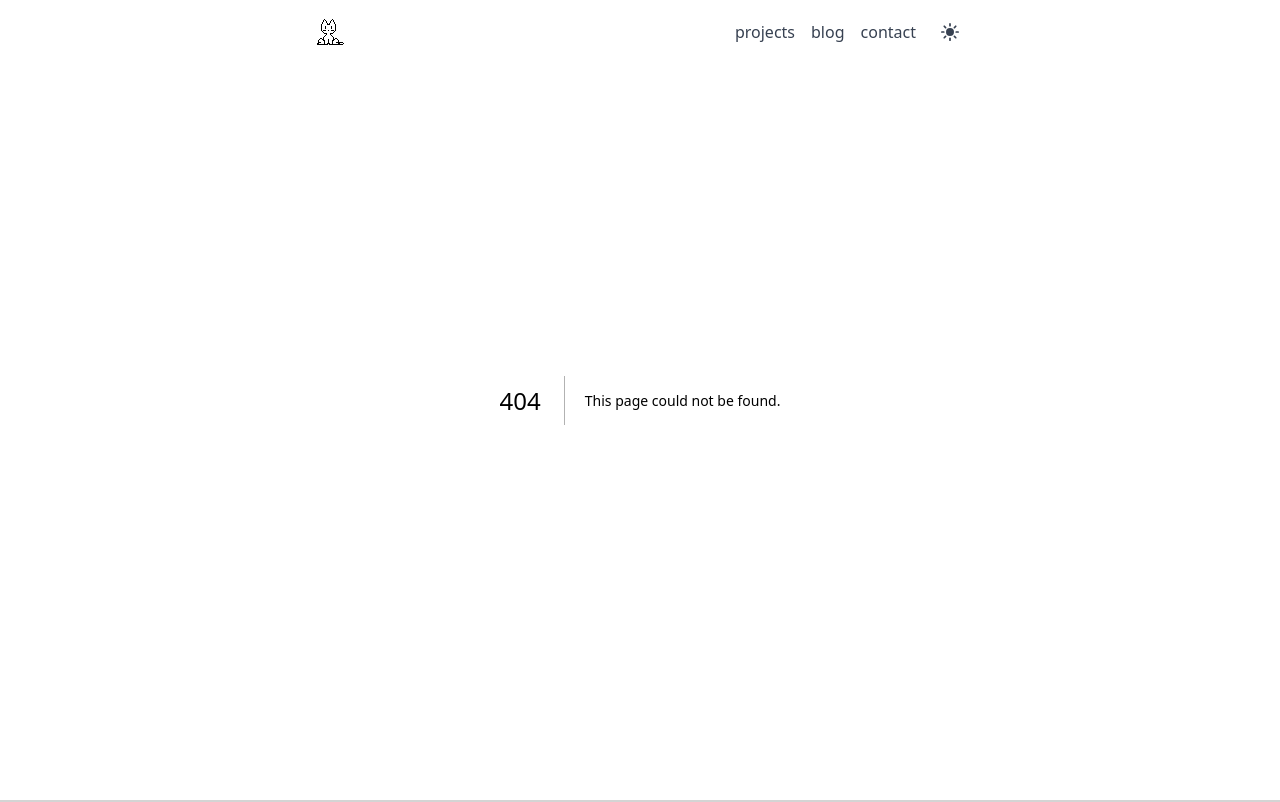
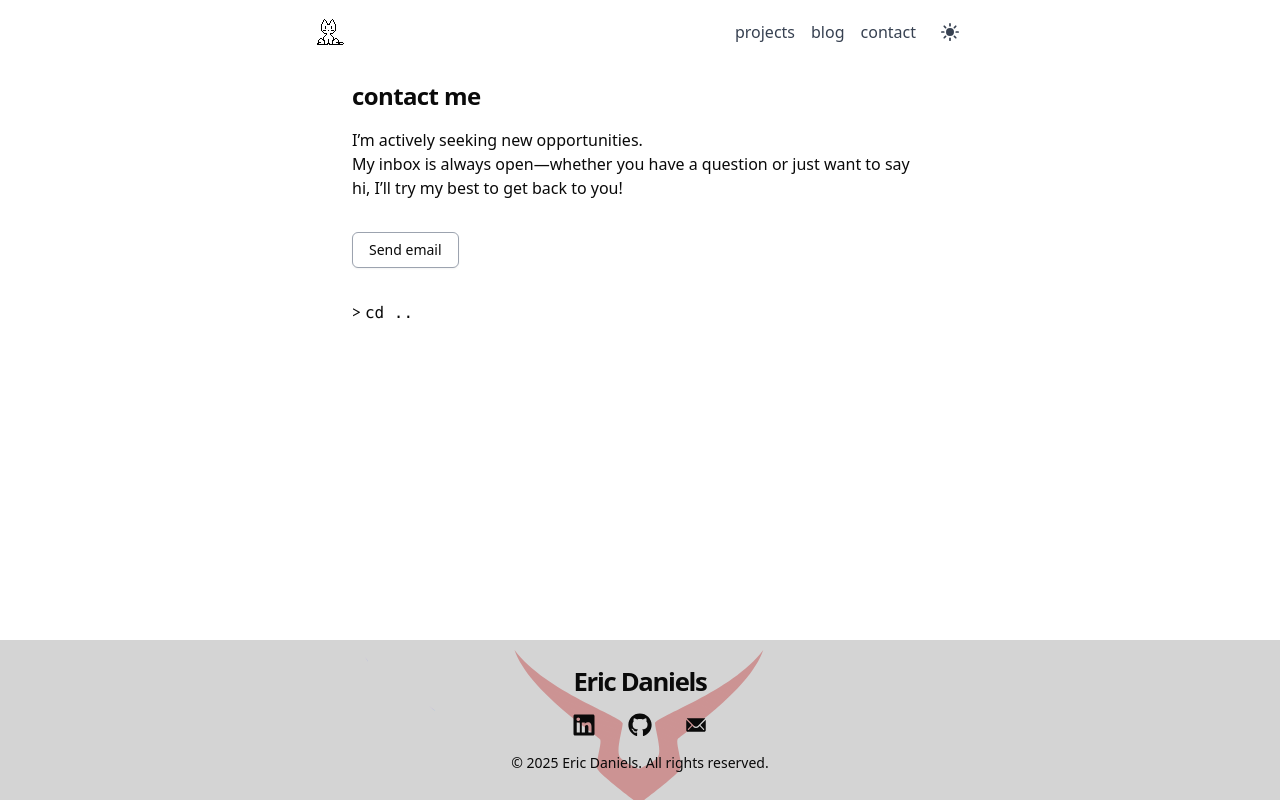
Before and after one commit to EricDanielsH/eric-portfolio-v2, a Next.js app: page /contact in a window 1280 px wide. Before the commit this address had no page. Shown: the top 802 px of the page. Built offline with nearby package versions, Linux system fonts and the light colour scheme.

Commit message:
feat: more updateS!

```diff
--- /dev/null
+++ b/app/contact/page.tsx
@@ -0,0 +1,22 @@
+"use client";
+import Contact from "@/components/Contact";
+import { motion } from "framer-motion";
+
+export default function Home() {
+  return (
+    <div className="min-h-[80vh] container  max-w-xl flex flex-col items-center w-full ">
+      <Contact />
+      <div className="mb-8"></div>
+      <motion.a
+        initial={{ opacity: 0, y: -20 }} // Slight slide down and fade in
+        animate={{ opacity: 1, y: 0 }}
+        transition={{ duration: 0.5, ease: "easeOut", delay: 0.2 }}
+        href="/"
+        className="hover:text-[#ff1717] font-mono container md:px-0 px-8"
+      >
+        <span className="font-serif mr-1 font-extrabold">{">"}</span>
+        {`cd ..`}
+      </motion.a>
+    </div>
+  );
+}
--- a/app/page.tsx
+++ b/app/page.tsx
@@ -33,6 +33,7 @@ export default function Home() {
       <Projects limit={2} />
       <Posts />
       <Contact />
+      <div className="mb-20"></div>
     </div>
   );
 }
--- a/app/projects/page.tsx
+++ b/app/projects/page.tsx
@@ -2,8 +2,20 @@ import Projects from "@/components/Projects";
 
 export default function Home() {
   return (
-    <div className="container md:px-0 px-8 max-w-xl w-full pt-[10vh]">
-      <h1 className="tracking-tight mb-4 font-bold text-3xl"> projects</h1>
+    <div className="container mb-20 md:px-0 px-8 max-w-xl w-full pt-[10vh]">
+      <div className="flex flex-col mb-4">
+        <h1 className="tracking-tight font-bold text-2xl mb-4"> projects</h1>
+        <p className="mb-4">
+          Dive into a curated collection of projects where I bring ideas to life
+          through code. Here, I showcase the tools, technologies, and creative
+          problem-solving that define my journey as a software engineer.
+        </p>
+        <a href="/" className="hover:text-[#ff1717] mb-4 font-mono">
+          <span className="font-serif mr-1 font-extrabold">{">"}</span>
+          {`cd ..`}
+        </a>
+      </div>
+
       <Projects />
     </div>
   );
--- a/components/Contact.tsx
+++ b/components/Contact.tsx
@@ -7,7 +7,7 @@ export default function Contact() {
   return (
     <motion.section
       id="contact"
-      className="container px-8 md:px-0 max-w-xl pt-[10vh] mb-20 flex flex-col items-start"
+      className="container px-8 md:px-0 max-w-xl pt-[10vh] flex flex-col items-start"
       initial={{ opacity: 0, y: 50 }} // Fade in and slide up
       animate={{ opacity: 1, y: 0 }}
       transition={{ duration: 0.5, ease: "easeOut" }}
--- a/components/Navbar.tsx
+++ b/components/Navbar.tsx
@@ -11,7 +11,7 @@ export default function Navbar() {
   const links = [
     { name: "projects", href: "/projects" },
     { name: "blog", href: "/blog" },
-    { name: "contact", href: "/#contact" },
+    { name: "contact", href: "/contact" },
   ];
 
   useEffect(() => {
--- a/components/Posts.tsx
+++ b/components/Posts.tsx
@@ -2,7 +2,7 @@ import React from "react";
 import { getAllSlugs, getPostBySlug, Post } from "@/lib/posts";
 import PostsClient from "./PostsClient"; // Import the client component
 
-const MAX_POSTS = 5;
+const MAX_POSTS = 3;
 
 export default function Posts() {
   // Fetch all slugs
--- a/components/PostsClient.tsx
+++ b/components/PostsClient.tsx
@@ -21,7 +21,7 @@ interface PostsClientProps {
 export default function PostsClient({ posts }: PostsClientProps) {
   return (
     <motion.section
-      className="pt-[10vh] container min-h-[60vh] px-8 md:px-0 max-w-xl"
+      className="pt-[10vh] container px-8 md:px-0 max-w-xl"
       initial={{ opacity: 0, y: 50 }}
       animate={{ opacity: 1, y: 0 }}
       transition={{ duration: 0.5, ease: "easeOut" }}
@@ -61,11 +61,11 @@ export default function PostsClient({ posts }: PostsClientProps) {
         <br />
         <br /> Some of my latest posts:
       </motion.p>
-      <div className="flex flex-col gap-2 mb-4">
+      <div className="flex flex-col gap-4">
         {posts.map((post, index) => (
           <motion.article
             key={index}
-            className="mb-4 flex flex-col items-start group"
+            className=" flex flex-col items-start group"
             initial={{ opacity: 0, y: 20 }}
             whileInView={{ opacity: 1, y: 0 }}
             transition={{
```
